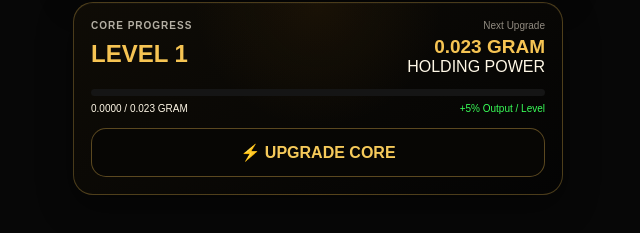
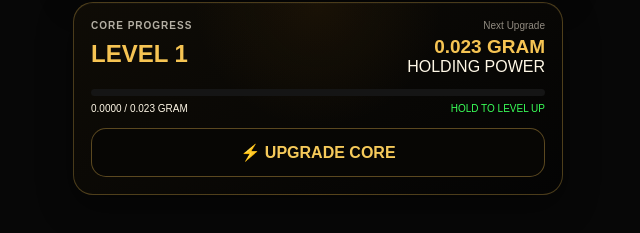
Before and after one commit to KITTYHAPPY28/JASLIN-GAME, a website: page public/index.html in a window 1280 px wide. Shown: the part 885-1118 px from the top of the page, 322-962 px from the left. Drawn offline with Linux system fonts and the light colour scheme; a script that the page names is missing.

Commit message:
Update index.html

```diff
--- a/public/index.html
+++ b/public/index.html
@@ -1169,7 +1169,7 @@
         </span>
 
         <span class="green">
-          +5% Output / Level
+          HOLD TO LEVEL UP
         </span>
 
       </div>
```
